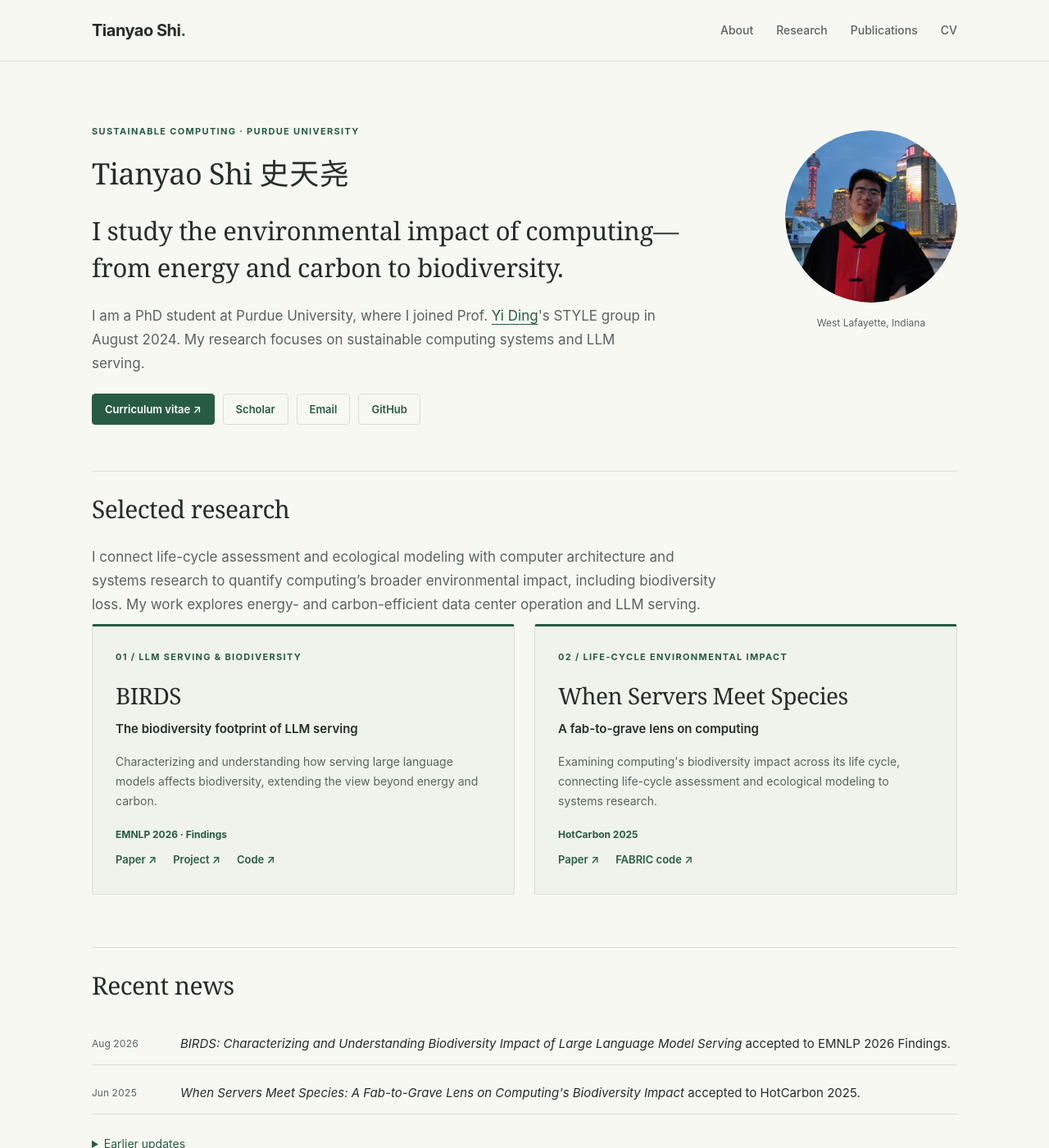
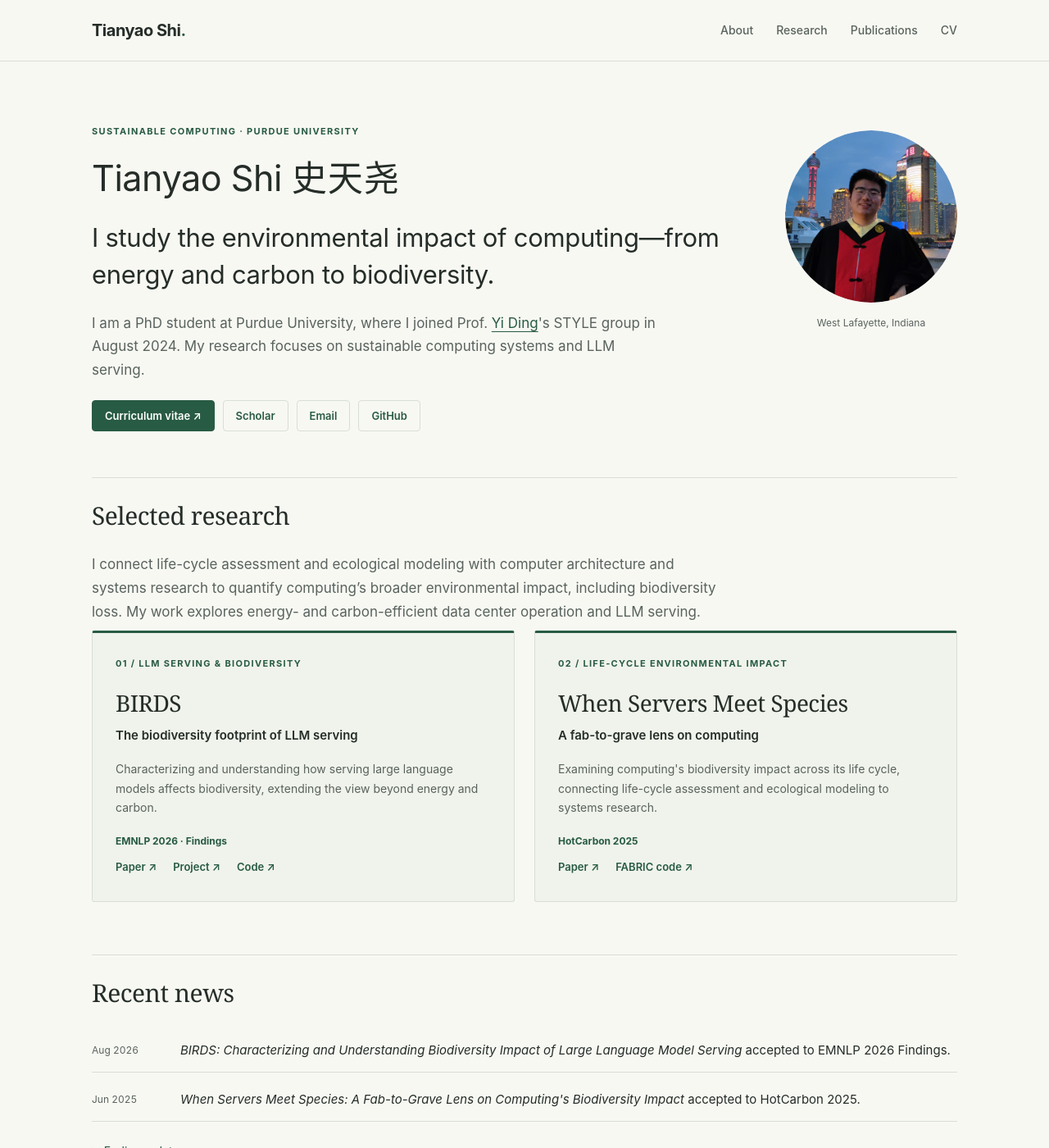
Before and after one commit to StHowling/sthowling.github.io, a Jekyll site: the page built from _pages/about.md, in a window 1280 px wide and 1400 px high. Shown: the whole window at 82% size. Built offline with Jekyll 4.4.1, drawn with Linux system fonts in a browser that asks for light colours.

Commit message:
Update typography styles for improved readability and consistency

```diff
--- a/assets/css/editorial.css
+++ b/assets/css/editorial.css
@@ -32,11 +32,11 @@
 .editorial .page__content #about-me { margin-top: 0; }
 .editorial h1::before, .editorial .anchor::before, .editorial .page__content #about-me::before { display: none; }
 .editorial h1, .editorial h2, .editorial h3 { color: var(--ink); }
-.editorial .page__content h1 { margin: 0 0 14px; padding: 0; border: 0; font: 400 clamp(30px, 3.5vw, 36px)/1.3 Georgia, "Times New Roman", serif; letter-spacing: -.5px; }
+.editorial .page__content h1 { margin: 0 0 14px; padding: 0; border: 0; font: 400 clamp(36px, 4.2vw, 43.2px)/1.3 -apple-system, BlinkMacSystemFont, "Segoe UI", "PingFang SC", "Microsoft YaHei", "Noto Sans CJK SC", sans-serif; letter-spacing: -.5px; }
 .hero { display: grid; grid-template-columns: minmax(0, 1fr) 210px; gap: 72px; align-items: start; padding: 76px 0 56px; }
 .hero .eyebrow { margin-bottom: 20px; }
-.hero .name-zh { display: inline-block; font-family: "Songti SC", SimSun, serif; font-size: 1em; font-weight: inherit; letter-spacing: .02em; color: inherit; vertical-align: baseline; }
-.hero .hero-statement { font: 400 clamp(23px, 3vw, 31px)/1.45 Georgia, "Times New Roman", serif; margin: 22px 0; max-width: 29em; letter-spacing: -.3px; }
+.hero .name-zh { display: inline-block; font-family: inherit; font-size: 1em; font-weight: inherit; letter-spacing: .02em; color: inherit; vertical-align: baseline; }
+.hero .hero-statement { font: 400 clamp(23px, 3vw, 31px)/1.45 -apple-system, BlinkMacSystemFont, "Segoe UI", "PingFang SC", "Microsoft YaHei", "Noto Sans CJK SC", sans-serif; margin: 22px 0; max-width: 29em; letter-spacing: -.3px; }
 .hero .hero-bio { color: var(--muted); max-width: 65ch; margin-bottom: 22px; }
 .portrait { display: block; margin: 8px 0 0; }
 .portrait img { display: block; width: 210px; height: 210px; margin: 0; border-radius: 50%; }
```
